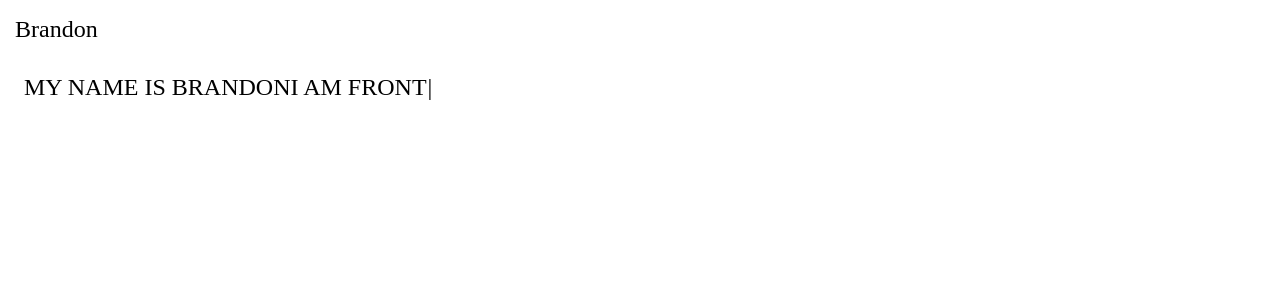
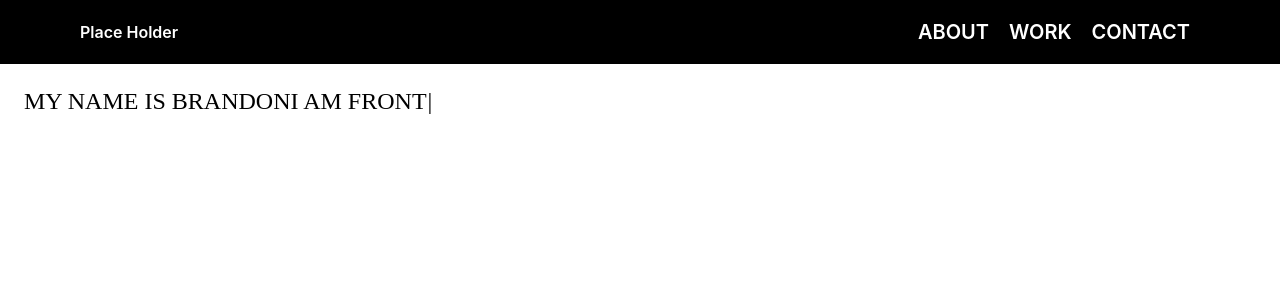
Before and after one commit to brandonchin00/Brandon-Chin, a React (Create React App) app: page / in a window 1280 px wide. Shown: the top 300 px of the page. Built offline with nearby package versions, Linux system fonts and the light colour scheme.

Commit message:
Fix (After NavBar)

```diff
--- a/src/App.js
+++ b/src/App.js
@@ -1,8 +1,10 @@
 import { Navbar } from "./components/NavBar";
+import About from "./components/about.js";
 export default function App() {
   return (
     <div className="App">
       <Navbar />
+      <About />
     </div>
   );
 }
--- a/src/app/App.js
+++ /dev/null
@@ -1,22 +0,0 @@
-import Header from "../components/header.js";
-import About from "../components/about.js";
-import { Route, Routes } from "react-router-dom";
-
-export default function App() {
-  return (
-    <div>
-      <NavBar />
-      <About />
-    </div>
-  );
-}
-
-function NavBar() {
-  return (
-    <div>
-      <div>
-        <Header />
-      </div>
-    </div>
-  );
-}
--- a/src/components/about.css
+++ b/src/components/about.css
@@ -5,7 +5,7 @@
   font-size: 1.5pc;
 }
 .top {
-  text-align: ;
+  text-align: center;
 }
 
 .solid-text {
--- a/src/components/header.js
+++ /dev/null
@@ -1,11 +0,0 @@
-import { logo } from "../pages/content.js";
-
-const Header = () => {
-  return (
-    <div>
-      <div className="logo">{logo}</div>
-    </div>
-  );
-};
-
-export default Header;
--- a/src/index.css
+++ b/src/index.css
@@ -17,14 +17,3 @@ code {
   font-family: source-code-pro, Menlo, Monaco, Consolas, "Courier New",
     monospace;
 }
-
-.logo {
-  padding: 5px 15px;
-  margin: 0;
-  border: unset;
-  font-size: 1.5rem;
-  font-family: Marcellus;
-  line-height: 2;
-  height: 50px;
-  z-index: 1000;
-}
--- a/src/index.js
+++ b/src/index.js
@@ -1,7 +1,7 @@
 import React from "react";
 import ReactDOM from "react-dom/client";
 import "./index.css";
-import App from "./app/App";
+import App from "./App.js";
 import { BrowserRouter } from "react-router-dom";
 
 const root = ReactDOM.createRoot(document.getElementById("root"));
```
